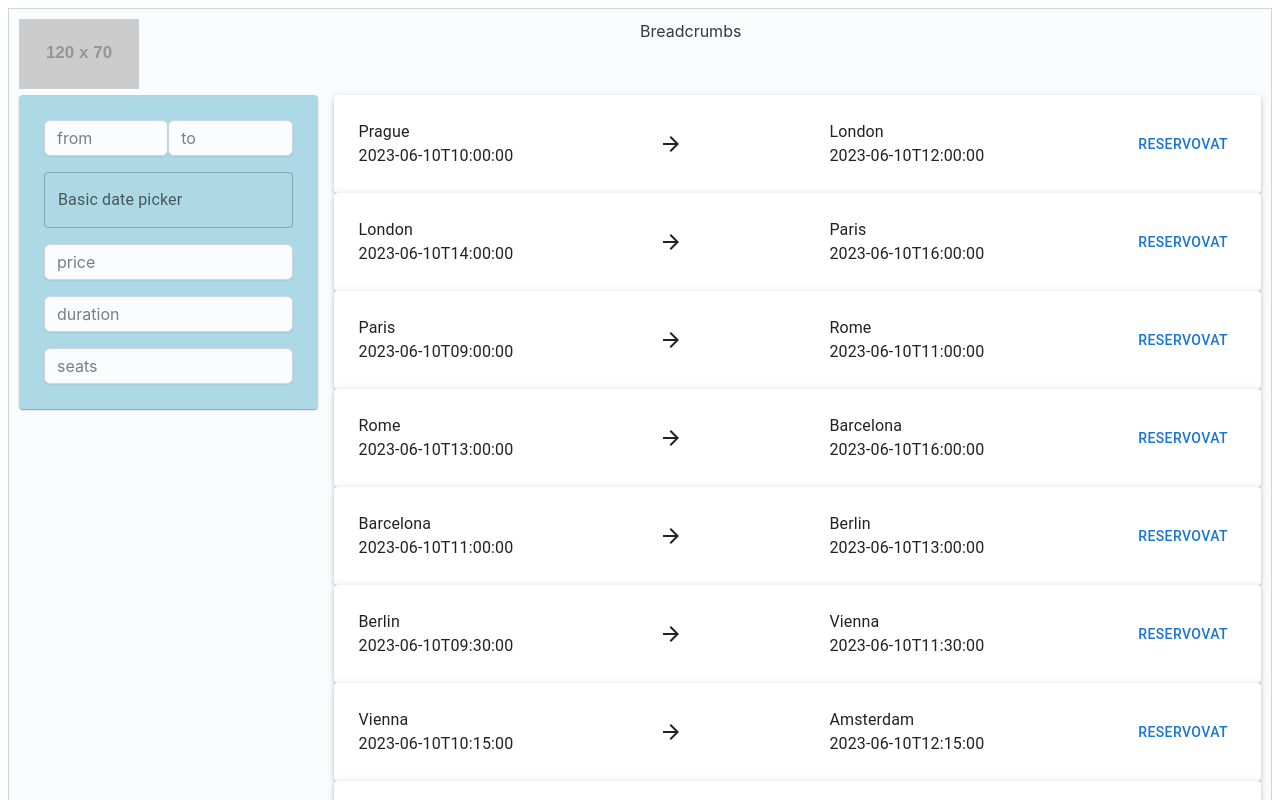
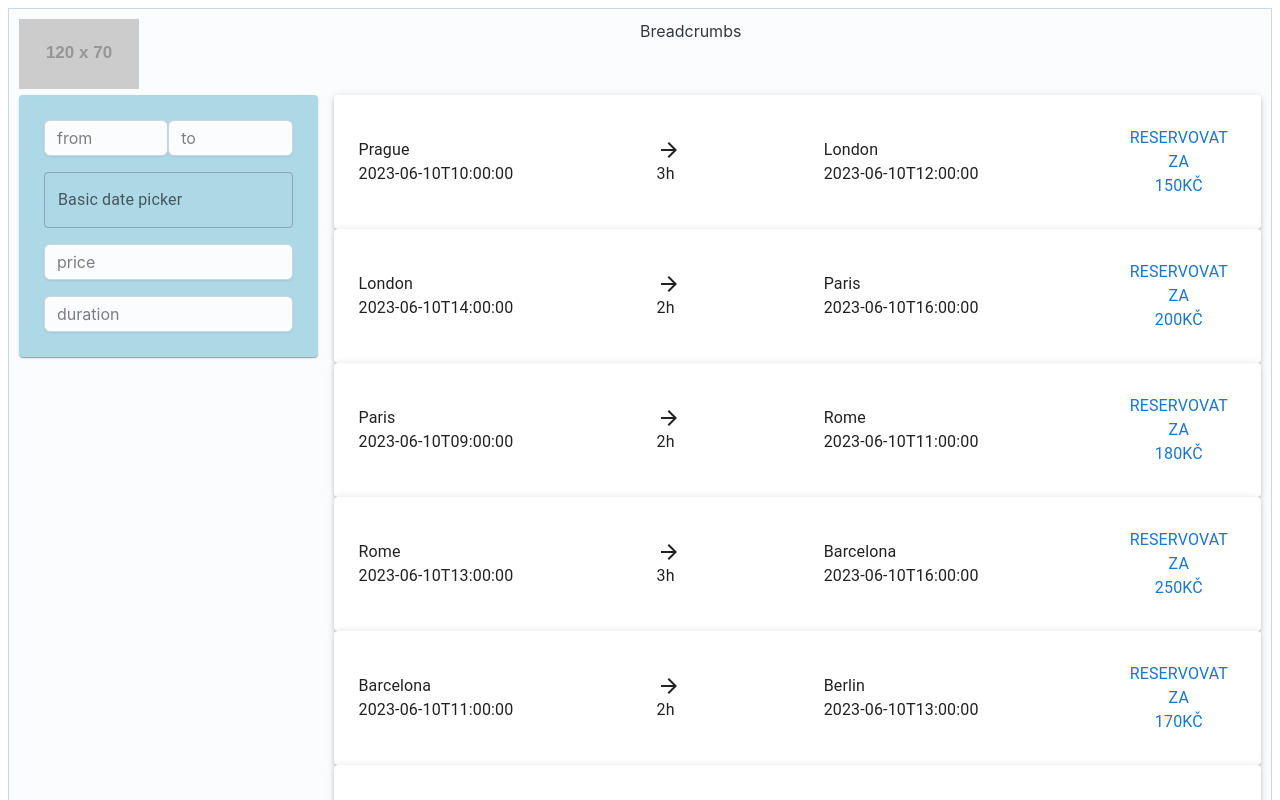
Before and after one commit to maxhooga/Flight_tickets, a Next.js app: page / in a window 1280 px wide. Shown: the top 800 px of the page. Built offline with nearby package versions, Linux system fonts and the light colour scheme.

Commit message:
wip: rerooting done, filtering flights done

```diff
--- a/src/app/page.tsx
+++ b/src/app/page.tsx
@@ -1,15 +1,32 @@
 'use client'
 
-import React, { useContext } from "react";
+import React, { useContext, useState } from "react";
 import Calendar from "@/components/Calendar";
 import { Grid, Stack, Input } from "@mui/joy";
 import { Context } from "../components/Context";
 import Layout from "@/components/Layout";
-import { Box, Paper } from "@mui/material";
+import { Box, Button, Paper } from "@mui/material";
 import Ticket from "@/components/Ticket";
 
-export default function Home() {
+
+const filterTikets = (context, ticket) => {
+  let result = context
+  for(const key in ticket){
+    if(ticket[key] !== ""){
+      result = result.filter((flight) => flight[key] == ticket[key])
+    }
+  }
+  return result
+}
+
+const Home = () => {
   const context = useContext(Context);
+  const [fromState, setFromState] = useState("");
+  const [toState, setToState] = useState("");
+  const [priceState, setPriceState] = useState("");
+  const [durationState, setDurationState] = useState("");
+
+
   return (
     <Layout>
       <Grid container spacing={2}>
@@ -18,22 +35,39 @@ export default function Home() {
             <Paper elevation={1} sx={{padding: "25px", backgroundColor: "lightblue"}}>
               <Stack spacing={2}>
                 <Stack flexDirection="row">
-                  <Input placeholder="from"/>
-                  <Input placeholder="to"/>
+                  <Input
+                    placeholder="from"
+                    onChange={(e) => {setFromState(e.target.value)}}
+                  />
+                  <Input placeholder="to"
+                    onChange={(e) => {setToState(e.target.value)}}
+                  />
                 </Stack>
                 <Calendar />
-                <Input placeholder="price"/>
-                <Input placeholder="duration"/>
-                <Input placeholder="seats"/>
+                <Input
+                  placeholder="price"
+                  onChange={(e) => {setPriceState(e.target.value)}}
+                />
+                <Input
+                  placeholder="duration"
+                  onChange={(e) => {setDurationState(e.target.value + "h")}}
+                />
               </Stack>
             </Paper>
           </Box>
         </Grid>
 
         <Grid xs={9}>
-          {context.map((ticket, index) => {
+          {
+            filterTikets(context, {
+              from: fromState,
+              to: toState,
+              price: priceState,
+              duration: durationState
+            }).map((ticket) => {
               return (
                 <Ticket
+                  key={ticket.id}
                   from={ticket.from}
                   to={ticket.to}
                   departure={ticket.departure}
@@ -42,9 +76,14 @@ export default function Home() {
                   price={ticket.price}
                 />
               )
-          })}
+            })
+          }
+
         </Grid>
       </Grid>
+
     </Layout>
   )
 }
+
+export default Home;
--- a/src/components/Context/data.json
+++ b/src/components/Context/data.json
@@ -5,7 +5,7 @@
     "to": "London",
     "departure": "2023-06-10T10:00:00",
     "arrival": "2023-06-10T12:00:00",
-    "duration": "2h",
+    "duration": "3h",
     "price": 150,
     "seats": [
       { "id": 1, "number": "A1", "available": true },
--- a/src/components/Ticket/index.tsx
+++ b/src/components/Ticket/index.tsx
@@ -1,8 +1,6 @@
 import { Box, Button, Paper, Stack, Typography } from "@mui/material"
-import { Context } from "../Context";
-import { useContext } from "react";
 import ArrowForwardIcon from '@mui/icons-material/ArrowForward';
-
+import { useRouter } from 'next/navigation';
 
 type Props = {
   from: string,
@@ -10,11 +8,11 @@ type Props = {
   departure: string,
   arrival: string,
   duration: string,
-  price: number
+  price: number,
 }
 
 const Ticket = ({ from, to, departure, arrival, duration, price }:Props) => {
-  const context = useContext(Context)
+  const router = useRouter();
 
   return (
     <Box>
@@ -24,13 +22,22 @@ const Ticket = ({ from, to, departure, arrival, duration, price }:Props) => {
             <Typography>{from}</Typography>
             <Typography>{departure}</Typography>
           </Stack>
-          <ArrowForwardIcon />
+          <Stack>
+            <ArrowForwardIcon />
+            <Typography>{duration}</Typography>
+          </Stack>
           <Stack>
             <Typography>{to}</Typography>
             <Typography>{arrival}</Typography>
           </Stack>
 
-          <Button>Reservovat</Button>
+          <Button onClick={() => router.push("./booking")}>
+            <Stack>
+              <Typography>Reservovat</Typography>
+              <Typography>za</Typography>
+              <Typography>{price}kč</Typography>
+            </Stack>
+          </Button>
         </Stack>
       </Paper>
     </Box>
```
Lines whose indentation alone changed are shown as unchanged.
